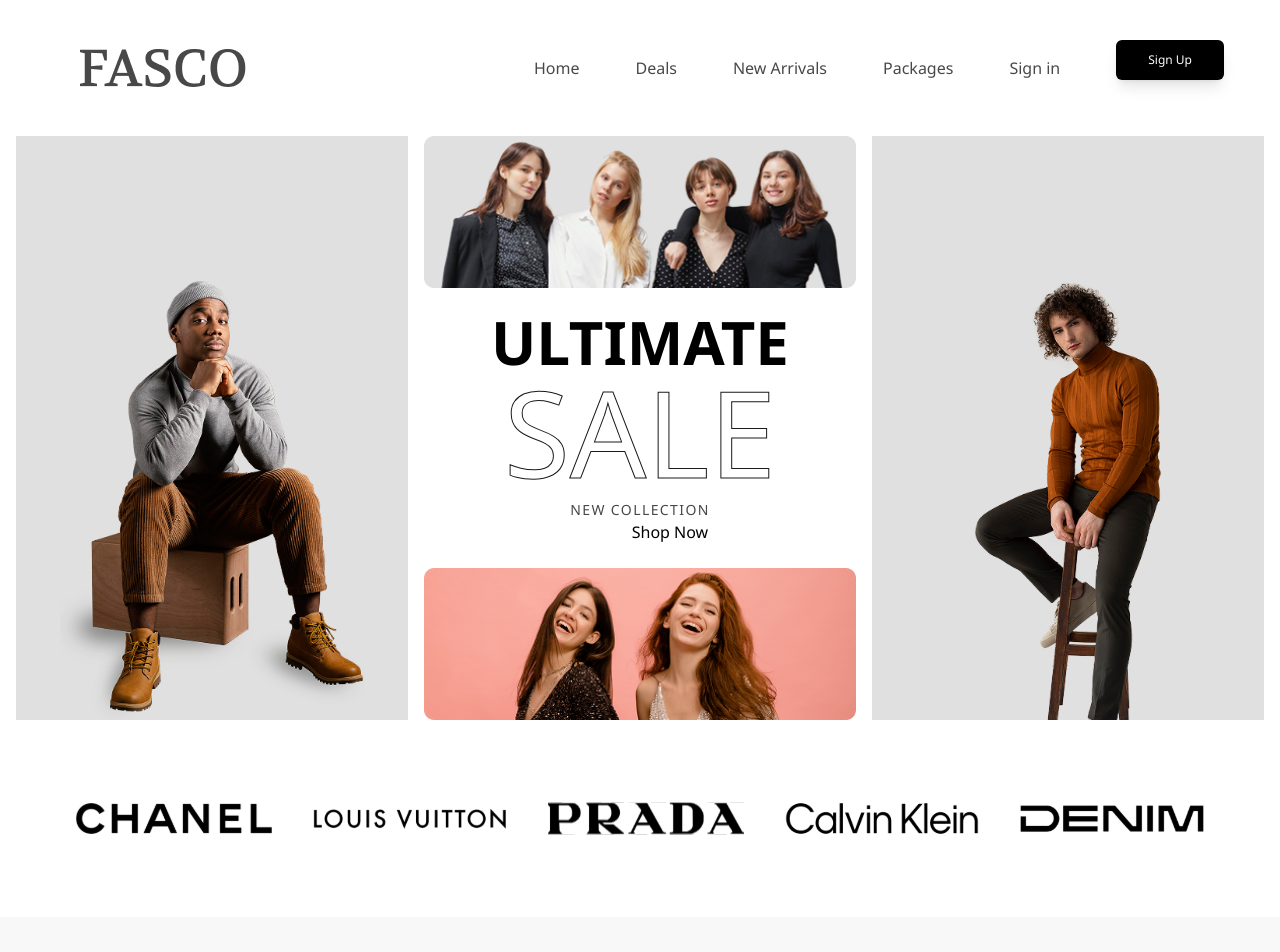
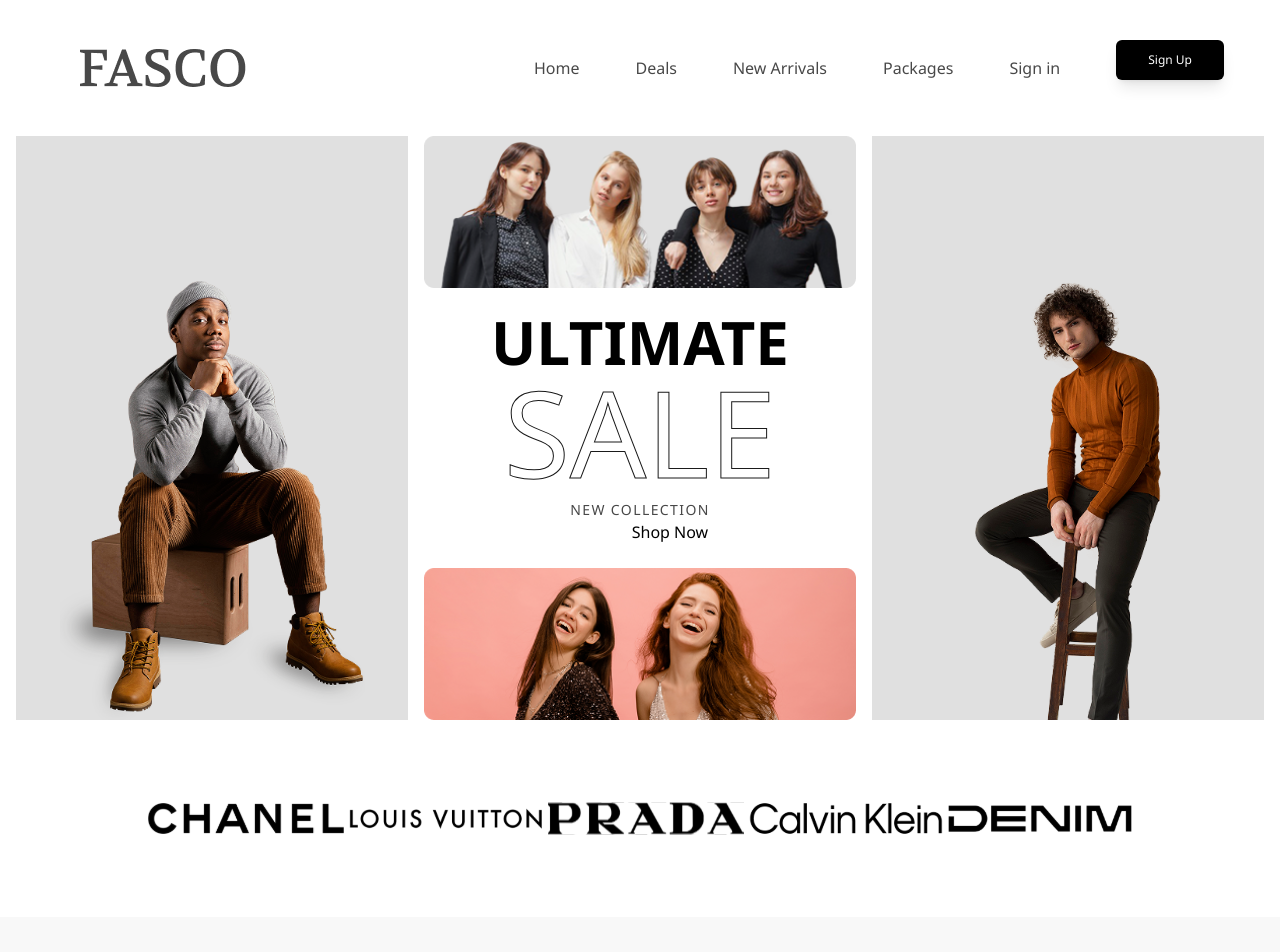
Before and after one commit to Alamin-Coding/es-fdr-2601-fasco-ecommerce, a React (Vite) app: page / in a window 1280 px wide. Shown: the top 952 px of the page. Built offline with nearby package versions, Linux system fonts and the light colour scheme.

Commit message:
Brandlogo add

```diff
--- a/src/components/Home/BrandLogos.jsx
+++ b/src/components/Home/BrandLogos.jsx
@@ -6,7 +6,7 @@
 const BrandLogos = () => {
   return (
     <div className="py-[82px] px-[320px]">
-        <div className="flex gap-10 justify-center">
+        <div className="flex gap-1 justify-center">
             <img src={Brandlogo1} alt="logo"/>
             <img src={Brandlogo2} alt="logo"/>
             <img src={Brandlogo3} alt="logo"/>
```
